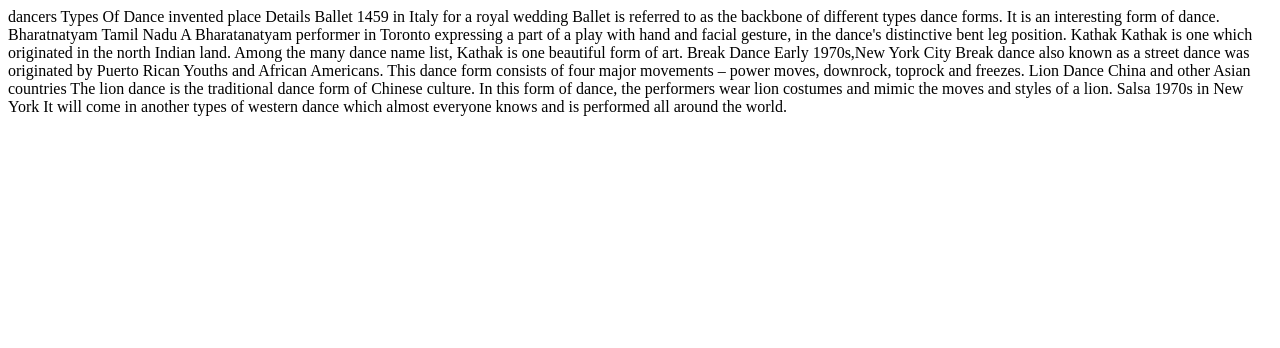
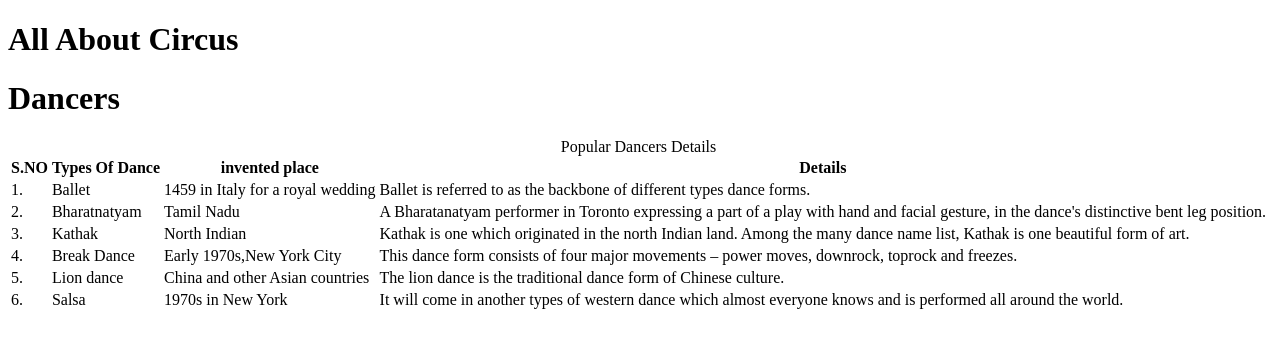
Before and after one commit to bradyharrison79/Circus-Website, a plain HTML site: page htmlcss/module-10/dancers.html in a window 1280 px wide. Drawn offline with Linux system fonts and the light colour scheme.

```diff
--- a/htmlcss/module-10/dancers.html
+++ b/htmlcss/module-10/dancers.html
@@ -2,47 +2,62 @@
 <html>
 <head>
 <meta charset="utf-8">
-<title>dancers</title>
+<title>Dancers</title>
 
 </head>
 
 <body>
+    <header>
+        <h1>All About Circus</h1>
 
-dancers
+        </header>
+        <h1>Dancers</h1>
 
-Types Of Dance
-invented place
-Details
-
-
-Ballet
-1459 in Italy for a royal wedding
-Ballet is referred to as the backbone of different types dance forms. It is an interesting form of dance.
-
-
-Bharatnatyam
-Tamil Nadu
-A Bharatanatyam performer in Toronto expressing a part of a play with hand and facial gesture, in the dance's distinctive bent leg position.
-
-
-Kathak
-Kathak is one which originated in the north Indian land. Among the many dance name list, Kathak is one beautiful form of art.
-
-
-Break Dance
-Early 1970s,New York City
-Break dance also known as a street dance was originated by Puerto Rican Youths and African Americans. This dance form consists of four major movements – power moves, downrock, toprock and freezes.
-
-
-
-Lion Dance
-China and other Asian countries
-The lion dance is the traditional dance form of Chinese culture. In this form of dance, the performers wear lion costumes and mimic the moves and styles of a lion.
-
-
-Salsa
-1970s in New York
-It will come in another types of western dance which almost everyone knows and is performed all around the world.
+        <table>
+        <caption>Popular Dancers Details</caption>
+        <tr>
+            <th>S.NO</th>
+        <th>Types Of Dance</th>
+        <th>invented place</th>
+        <th>Details</th>
+        </tr>
+        <tr>
+            <td>1.</td>
+        <td>Ballet</td>
+        <td>1459 in Italy for a royal wedding</td>
+        <td>Ballet is referred to as the backbone of different types dance forms. </td>
+        </tr>
+        <tr>
+            <td>2.</td>
+        <td>Bharatnatyam</td>
+        <td>Tamil Nadu</td>
+        <td>A Bharatanatyam performer in Toronto expressing a part of a play with hand and facial gesture, in the dance's distinctive bent leg position. </td>
+        </tr>
+        <tr>
+            <td>3.</td>
+        <td>Kathak</td>
+        <td>North Indian</td>
+        <td>Kathak is one which originated in the north Indian land. Among the many dance name list, Kathak is one beautiful form of art.</td>
+        </tr>
+        <tr>
+            <td>4.</td>
+        <td>Break Dance</td>
+        <td>Early 1970s,New York City</td>
+        <td>This dance form consists of four major movements – power moves, downrock, toprock and freezes.</td>
+        </tr>
+        <tr>
+            <td>5.</td>
+        <td>Lion dance</td>
+        <td>China and other Asian countries</td>
+        <td>The lion dance is the traditional dance form of Chinese culture. </td>
+        </tr>
+        <tr>
+            <td>6.</td>
+        <td>Salsa</td>
+        <td>1970s in New York</td>
+        <td>It will come in another types of western dance which almost everyone knows and is performed all around the world.</td>
+        </tr>
+        </table>
 
 </body>
 </html>
```
Also changed, not shown: htmlcss/module-10/acrobats.html (+48 -37 lines), htmlcss/module-10/circusfeedback.html (+15 -0 lines), htmlcss/module-10/clowns.html (+21 -14 lines), htmlcss/module-10/index.html (+19 -14 lines), htmlcss/module-10/musicians.html (+23 -19 lines).
